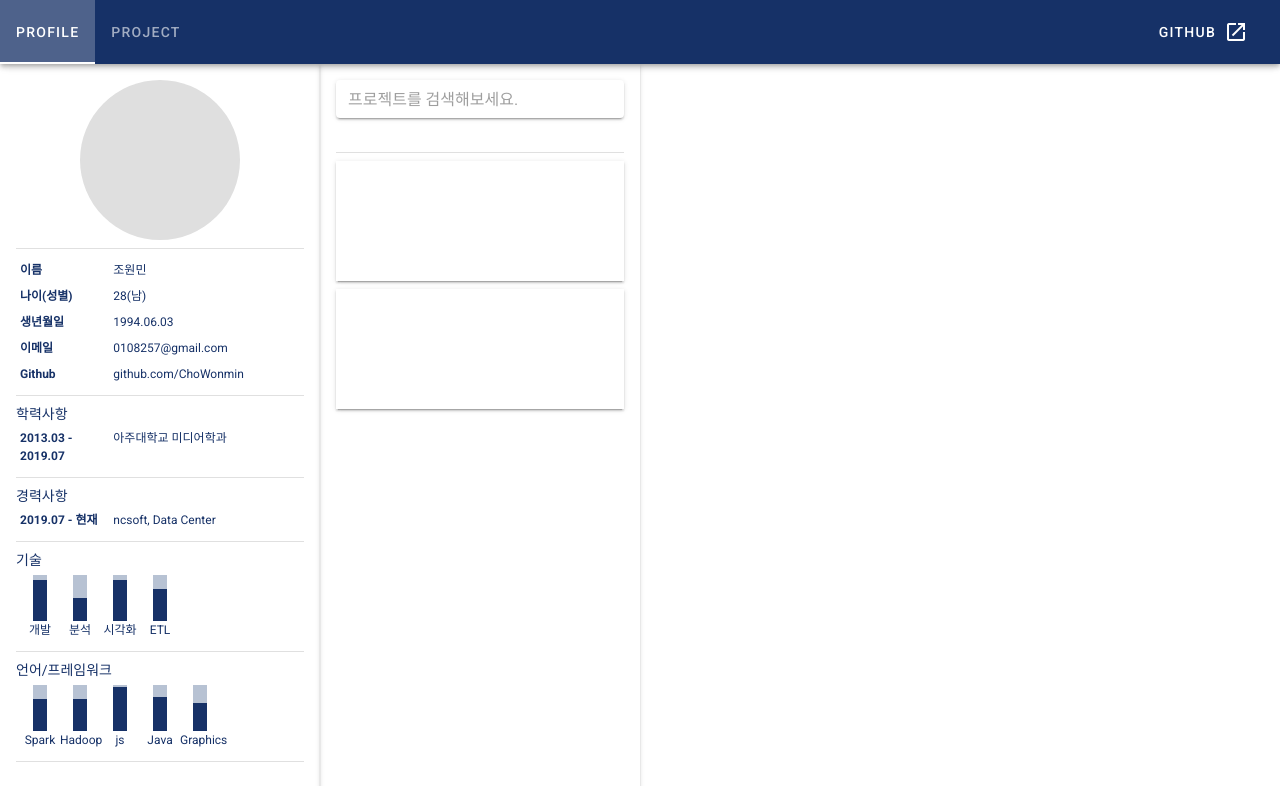
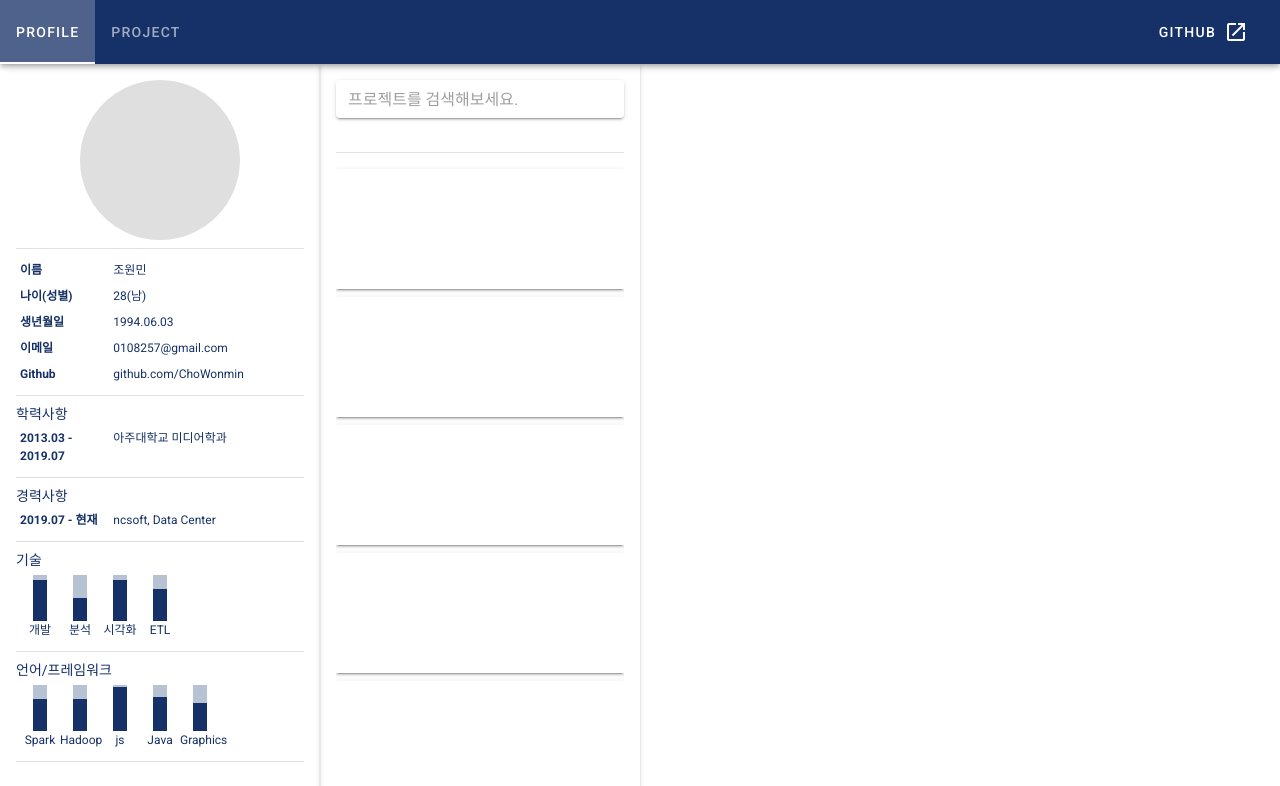
Before and after one commit to ChoWonmin/portfolio, a Vue app: page / in a window 1280 px wide. Shown: the top 786 px of the page. Built offline with nearby package versions, Linux system fonts and the light colour scheme.

Commit message:
project-list scroll

```diff
--- a/src/views/Profile.vue
+++ b/src/views/Profile.vue
@@ -51,6 +51,12 @@
       .project-list
         .project-card
         .project-card
+        .project-card
+        .project-card
+        .project-card
+        .project-card
+        .project-card
+        .project-card
 </template>
 
 <script>
@@ -91,6 +97,7 @@ export default {
     @include shadow
     padding: 16px
     color: #163167
+    overflow-y: auto
     .info-subtitle
       font-size: 14px
     .profile-img-warp
@@ -142,9 +149,12 @@ export default {
     height: 100%
     @include shadow
     padding: 16px
-    .project-card
-      @include shadow
-      width: 100%
-      height: 120px
-      margin-top: 8px
+    .project-list
+      height: calc(100% - 80px)
+      overflow-y: auto
+      .project-card
+        @include shadow
+        width: 100%
+        height: 120px
+        margin-top: 8px
 </style>
```
